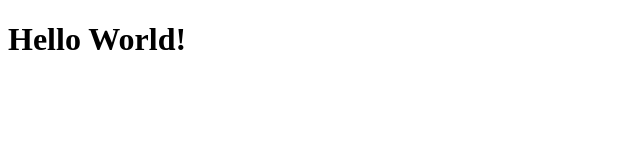
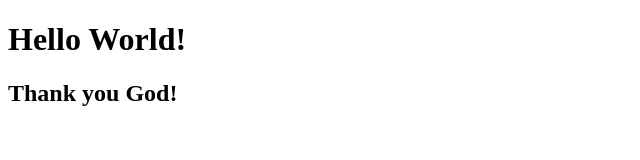
Before and after one commit to alaaz2006/hello-world-, a plain HTML site: page index.html in a window 1280 px wide. Shown: the whole page, without its empty margins (0-640 px from the left). Drawn offline with Linux system fonts and the light colour scheme.

Commit message:
add header 2

```diff
--- a/index.html
+++ b/index.html
@@ -7,5 +7,6 @@
   </head>
   <body>
     <h1>Hello <strong>World!</strong></h1>
+    <h2>Thank you God!</h2>
   </body>
 </html>
```
